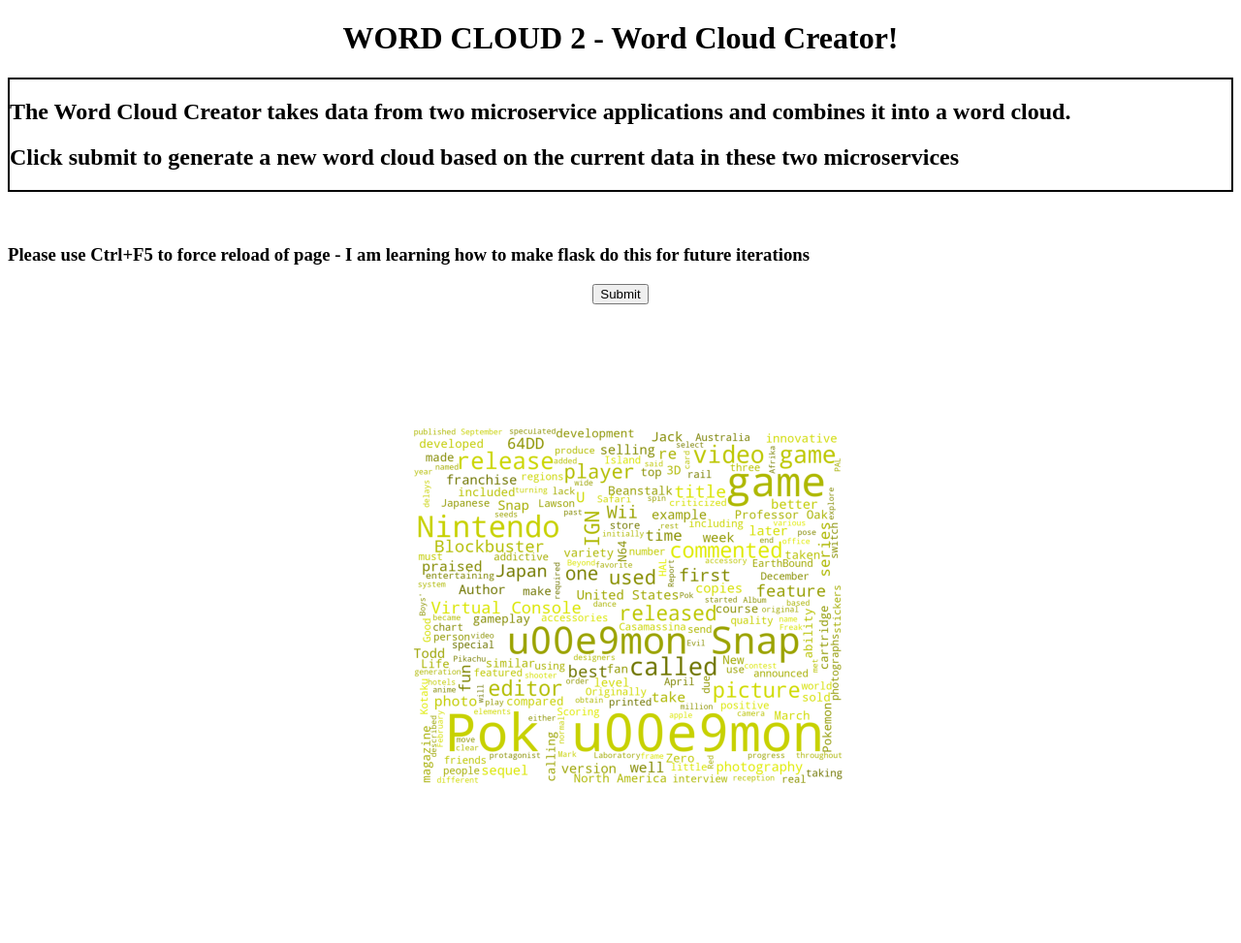
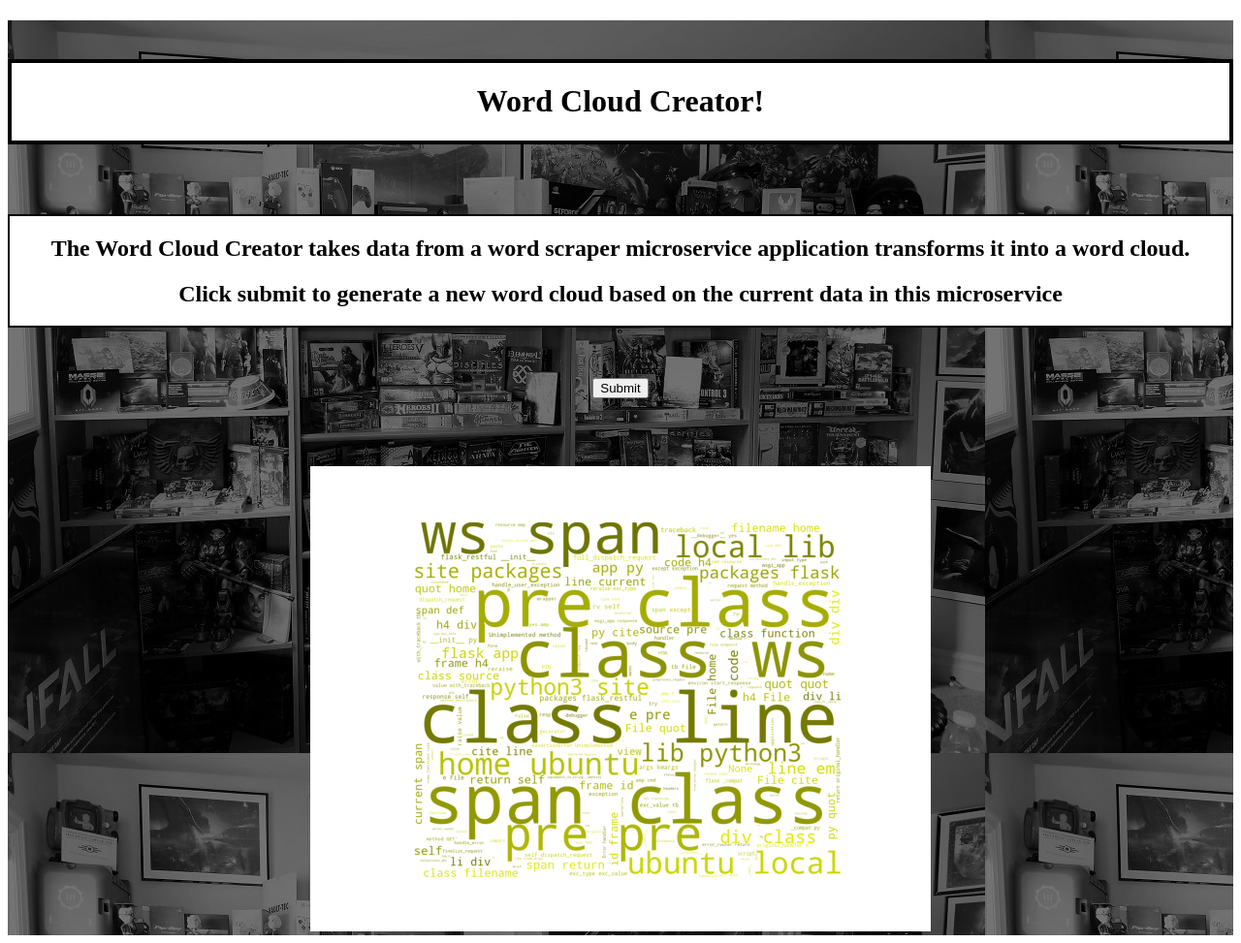
Before and after one commit to friedram/361REV_Sharing, a Flask app: template WordCloud/templates/wordcloud2.html in a window 1280 px wide. Shown: the whole page at 97% size. Before the commit the page ends 808 px from the top, so only its background shows below. Run offline with Flask 2, Linux system fonts and the light colour scheme; the template is opened without the code that fills it, so the values that code supplies are empty.

Commit message:
Add files via upload

```diff
--- a/WordCloud/app.py
+++ b/WordCloud/app.py
@@ -11,6 +11,7 @@
 # https://stackoverflow.com/questions/29104107/upload-image-using-post-form-data-in-python-requests
 # https://stackoverflow.com/questions/29104107/upload-image-using-post-form-data-in-python-requests
 # https://stackoverflow.com/questions/55265779/how-to-jsonify-a-picture-in-flask
+# http://whitenoise.evans.io/en/stable/flask.html
 
 
 import os
@@ -33,6 +34,7 @@
 import numpy as np
 from PIL import Image
 from io import BytesIO
+import webbrowser
 import PIL.Image
 data = 'foo'
 
@@ -118,8 +120,11 @@
     #need to update the code below to something along the lines of the web address access
     #perhaps something of "did beavis work"
     try:
-        f = open('game.json')
-        f.close()
+        #f = open('game.json')
+        #f.close()
+        #webbrowser.open('https://1drv.ms/u/s!AlvZSaPdNhyBtYwpp3k3WhJxctY2qw?e=DETmKW')
+        #requests.get('https://pastebin.com/raw/W2ez0StJ')
+        requests.get('http://valchin.com/sendjson2021')
     #when error happens then flashing this error will be helpful
     except IOError:
         print('File is not accessible')
@@ -128,7 +133,12 @@
     print('File is accessible')
     flash('You created a word cloud')
     #Need to update this to the proper web address for the word cloud
-    beavis = requests.get('http://127.0.0.4/wordcloud')
+    #beavis = requests.get('http://127.0.0.4/wordcloud')
+
+    #beavis = requests.get('https://pastebin.com/raw/W2ez0StJ')
+
+    beavis = requests.get('http://valchin.com/sendjson2021')
+
     print("out of beavis")
     #Discovered this after way too long - this forces the text out of beavis and into
     #a format that the cloud generator can run
@@ -204,7 +214,8 @@
     try:
         #f = open('game.json')
         #webbrowser.get('http://127.0.0.4/wordcloud')
-        requests.get('http://127.0.0.4/wordcloud')
+        #requests.get('http://127.0.0.4/wordcloud')
+        requests.get('http://valchin.com/sendjson2021')
         #f.close()
     #when error happens then flashing this error will be helpful
     except IOError:
--- a/WordCloud/templates/layout2.html
+++ b/WordCloud/templates/layout2.html
@@ -1,4 +1,5 @@
 <!doctype html>
+<header class="intro-header" style="background-image: url('static/GameRoom.jpg')">
 <title>My Application</title>
 {% with messages = get_flashed_messages() %}
   {% if messages %}
--- a/WordCloud/templates/wordcloud2.html
+++ b/WordCloud/templates/wordcloud2.html
@@ -4,51 +4,33 @@
   {% if error %}
     <p class=error><strong>Error:</strong> {{ error }}
   {% endif %}
-<!--------------
-  <form method=post>
-    <dl>
-      <dt>Username:
-      <dd><input type=text name=username value="{{
-          request.form.username }}">
-      <dt>Password:
-      <dd><input type=password name=password>
-    </dl>
-    <p><input type=submit value=Login>
-  </form>
------------>
-
 <body>
+    <br>
     <div style = "text-align: center">
         <h1>
             <strong>
-                WORD CLOUD 2 - Word Cloud Creator!
+
             </strong>
         </h1>
     </div>
-
-    <div style= "text-align: center; boarder: 4px solid">
+    <div style= "text-align: center; border: 4px solid; background-color: white">
     <title>Word Cloud Creator</title>
-    </div>
-    <div style= "border: 2px solid">
-    <h2>The Word Cloud Creator takes data from two microservice applications and combines it into a word cloud.</h2>
-    <h2>Click submit to generate a new word cloud based on the current data in these two microservices</h2>
+        <h1>
+            <strong>
+                Word Cloud Creator!
+            </strong>
+        </h1>
     </div>
     <br>
-
-
-
-
-
     <br>
-    <h3>Please use Ctrl+F5 to force reload of page - I am learning how to make flask do this for future iterations</h3>
-    <!------------
-    <script type="text/javascript" src="https://ajax.googleapis.com/ajax/libs/jquery/2.1.3/jquery.min.js"> </script>
-    <script type="text/javascript"> $(function() { $("#mybutton").click(function (event) { $.getJSON('/SomeFunction', { },
-    function(data) { }); return false; }); }); </script>
-    <div style= "text-align: center">
-    <input type="button" id="mybutton" value="Submit">
+    <br>
+    <br>
+    <div style= "text-align: center; border: 2px solid; background-color: white">
+        <h2>The Word Cloud Creator takes data from a word scraper microservice application transforms it into a word cloud.</h2>
+        <h2>Click submit to generate a new word cloud based on the current data in this microservice</h2>
     </div>
-    ----------->
+    <br>
+    <br>
         <div style= "text-align: center">
         <p><a href="{{ url_for('wordcloud2') }}"><input type="button" id="mybutton2" value="Submit" onclick="{{ url_for('wordcloud2') }}"></a></p>
         <br>
@@ -56,7 +38,7 @@
     <br>
     <br>
     <div style= "text-align: center">
-    <img src="\static\wordCloud.png">
+    <img src="\static\wordCloud.png?">
     </div>
 
 </body>
```
Also changed, not shown: WordCloud/templates/index.html (+17 -22 lines), WordCloud/templates/wordcloud.html (+19 -27 lines), WordCloud/static/GameRoom.jpg (added), WordCloud/static/noob.png, WordCloud/static/wordCloud.png.
